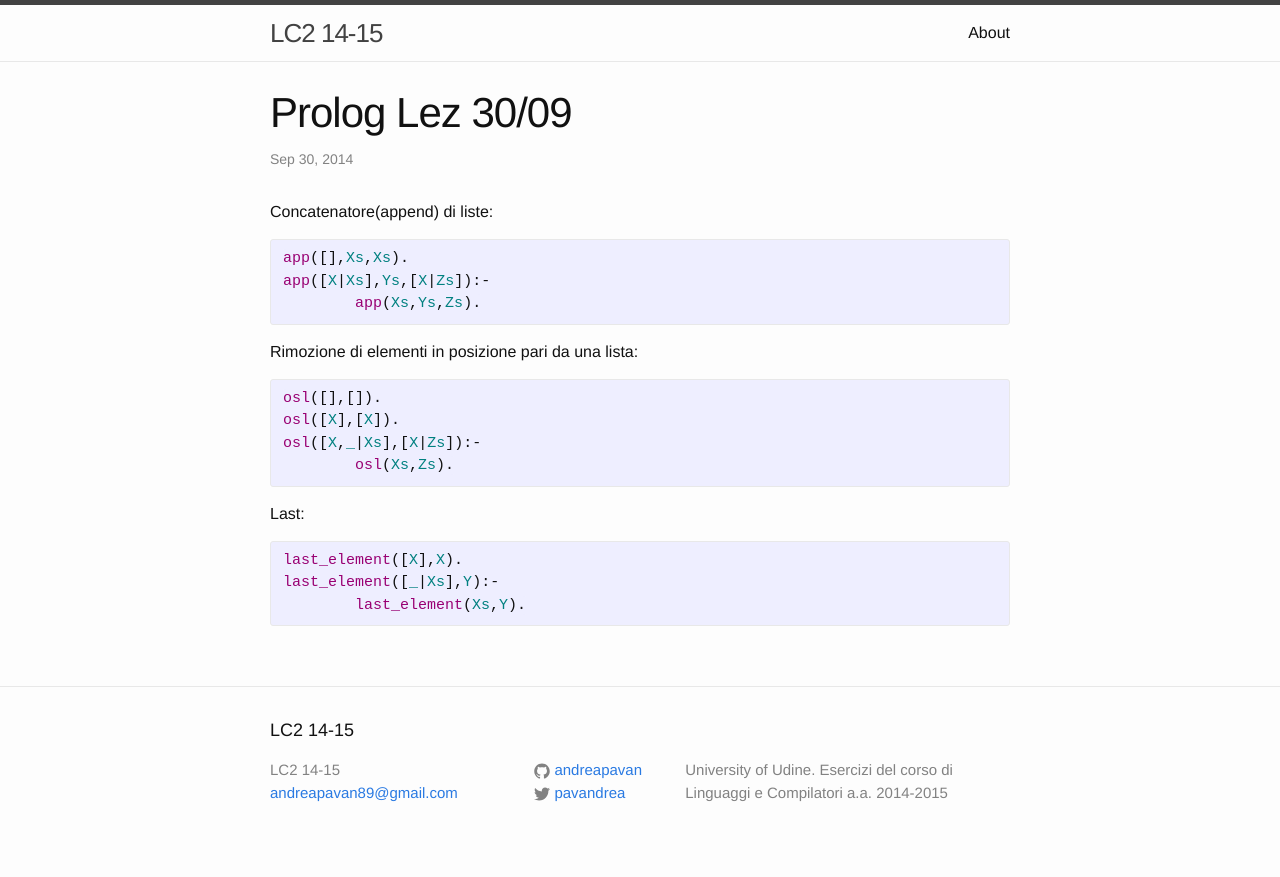
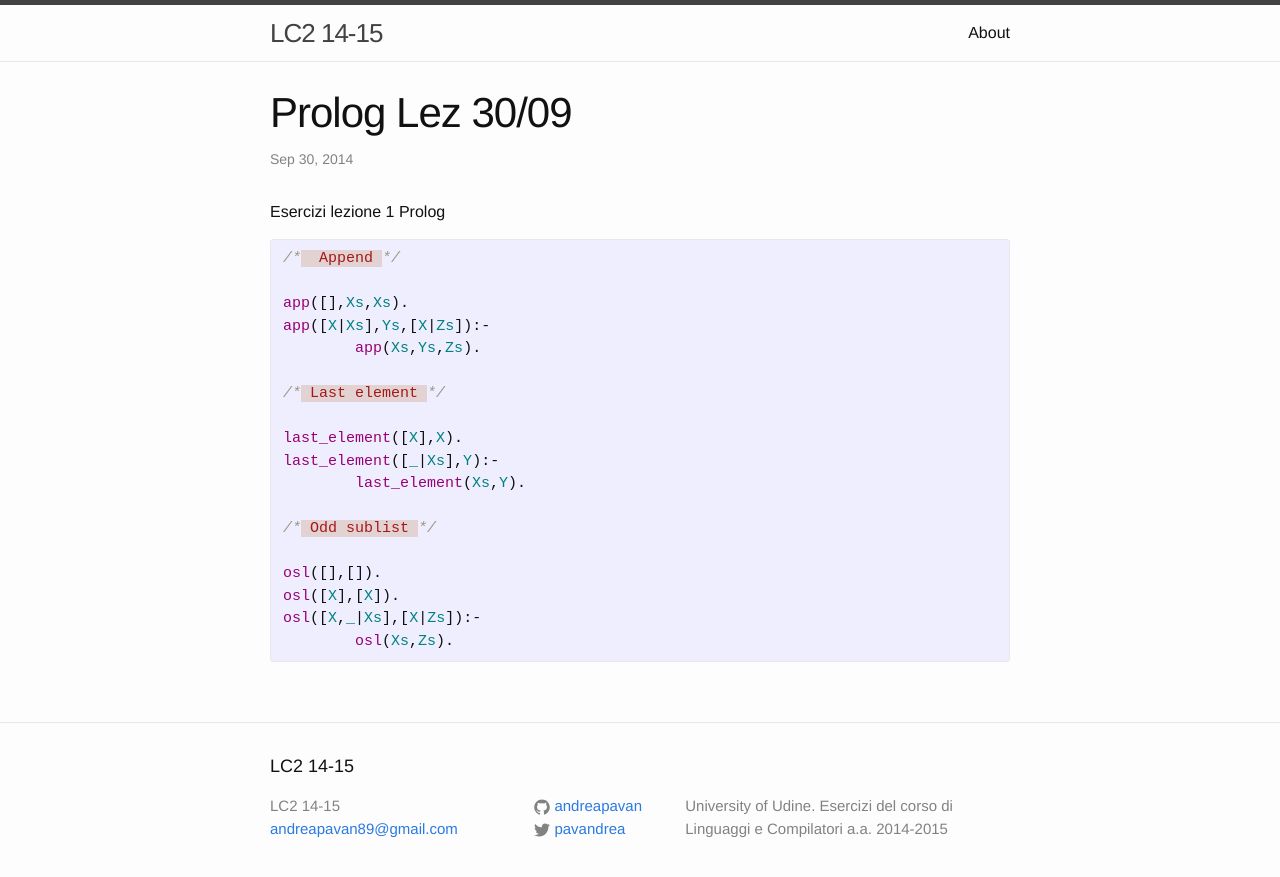
Before and after one commit to andreapavan/compilatori, a Jekyll site: the page built from _posts/2014-09-30-prolog-lez-1.markdown, in a window 1280 px wide. Shown: the top 877 px of the page. Built offline with Jekyll 4.4.1, drawn with Linux system fonts in a browser that asks for light colours.

Commit message:
Update and rename 2014-09-30-esempi-prolog.markdown to 2014-09-30-prolog-lez-1.markdown

```diff
--- a/_posts/2014-09-30-esempi-prolog.markdown
+++ b/_posts/2014-09-30-prolog-lez-1.markdown
@@ -5,27 +5,25 @@ date:   2014-09-30 15:25:15
 categories: Prolog
 ---
 
-Concatenatore(append) di liste:
+Esercizi lezione 1 Prolog
 
 {% highlight prolog %}
+/*  Append */
+
 app([],Xs,Xs).
 app([X|Xs],Ys,[X|Zs]):-
 	app(Xs,Ys,Zs).
-{% endhighlight %}
 
-Rimozione di elementi in posizione pari da una lista:
+/* Last element */
 
-{% highlight prolog %}
+last_element([X],X).
+last_element([_|Xs],Y):-
+	last_element(Xs,Y).
+
+/* Odd sublist */
+
 osl([],[]).
 osl([X],[X]).
 osl([X,_|Xs],[X|Zs]):-
 	osl(Xs,Zs).
 {% endhighlight %}
-
-Last:
-
-{% highlight prolog %}
-last_element([X],X).
-last_element([_|Xs],Y):-
-	last_element(Xs,Y).
-{% endhighlight %}
```
